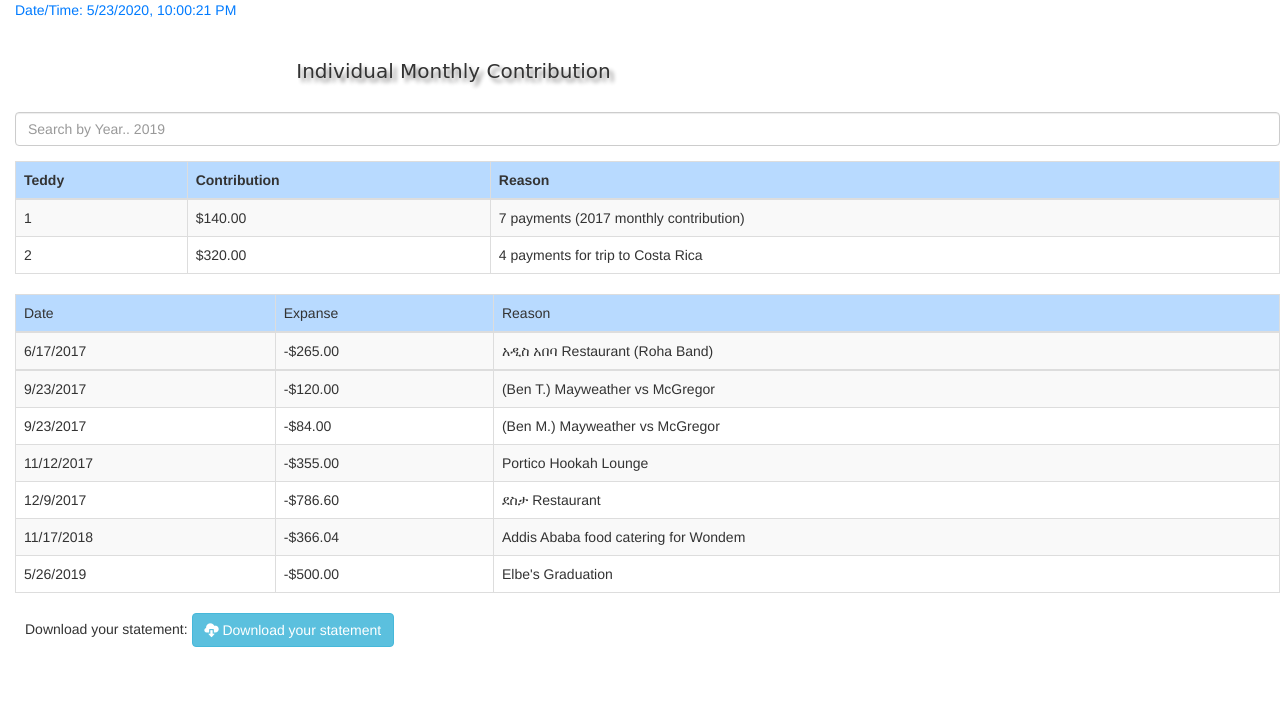
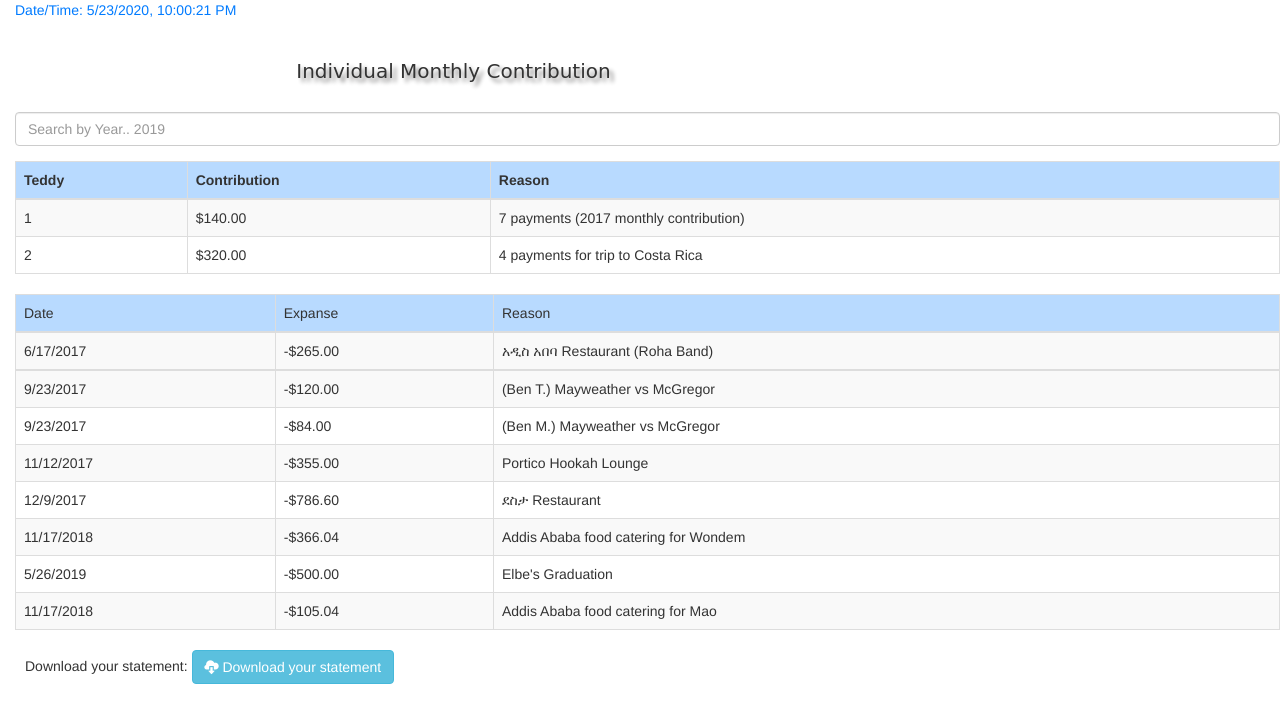
Before and after one commit to zbekele/mehaber_balance, a website: page index.html in a window 1280 px wide. Drawn offline with nearby package versions, Linux system fonts and the light colour scheme; no server answers; a web font is replaced by a local one.

Commit message:
Update index.html

```diff
--- a/index.html
+++ b/index.html
@@ -307,6 +307,11 @@
             <td>-$500.00</td>
             <td>Elbe's Graduation</td>
           </tr>
+            <tr>
+            <td>11/17/2018</td>
+            <td>-$105.04</td>
+            <td>Addis Ababa food catering for Mao</td>
+          </tr>
         </tbody>
       </table>
     </div>
```
